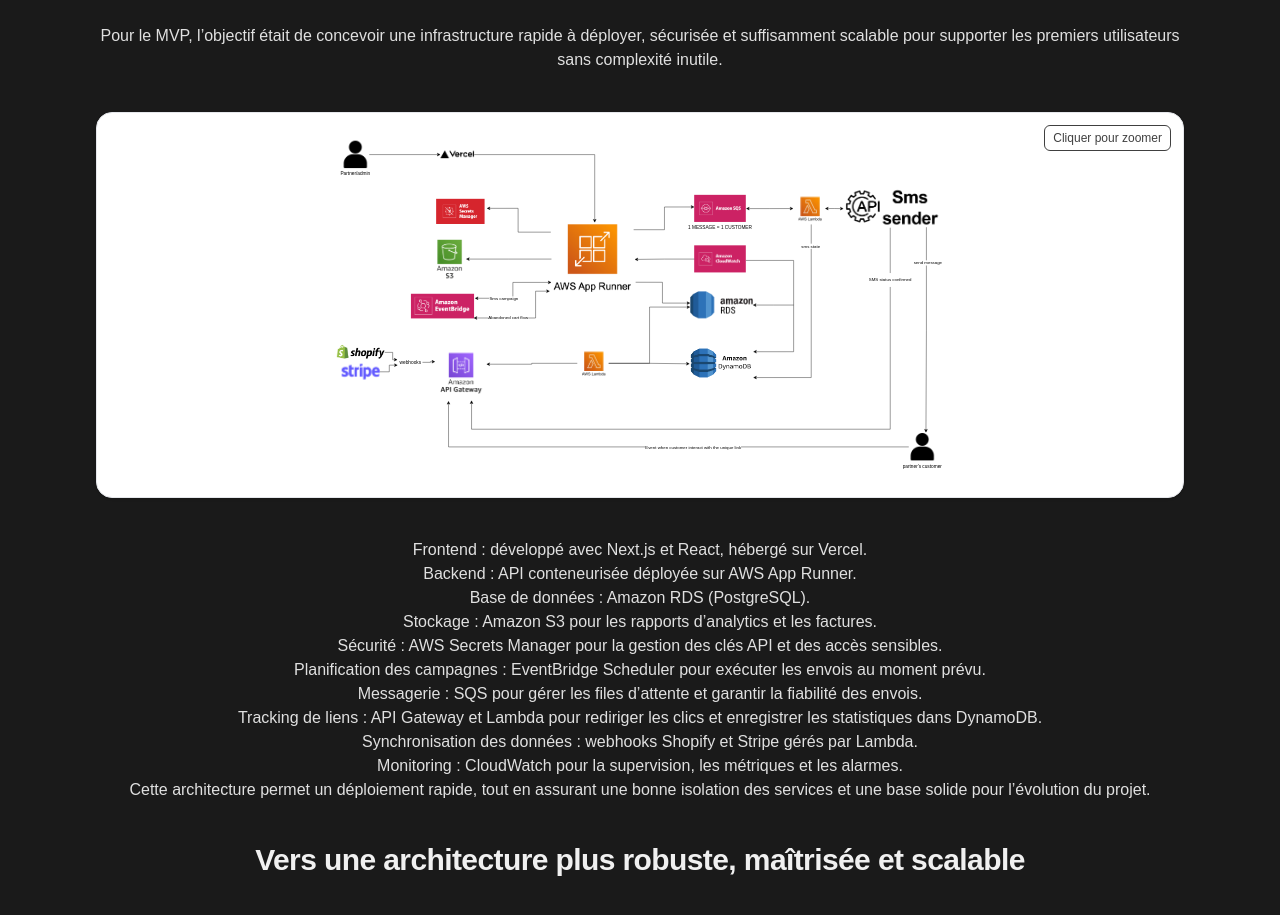
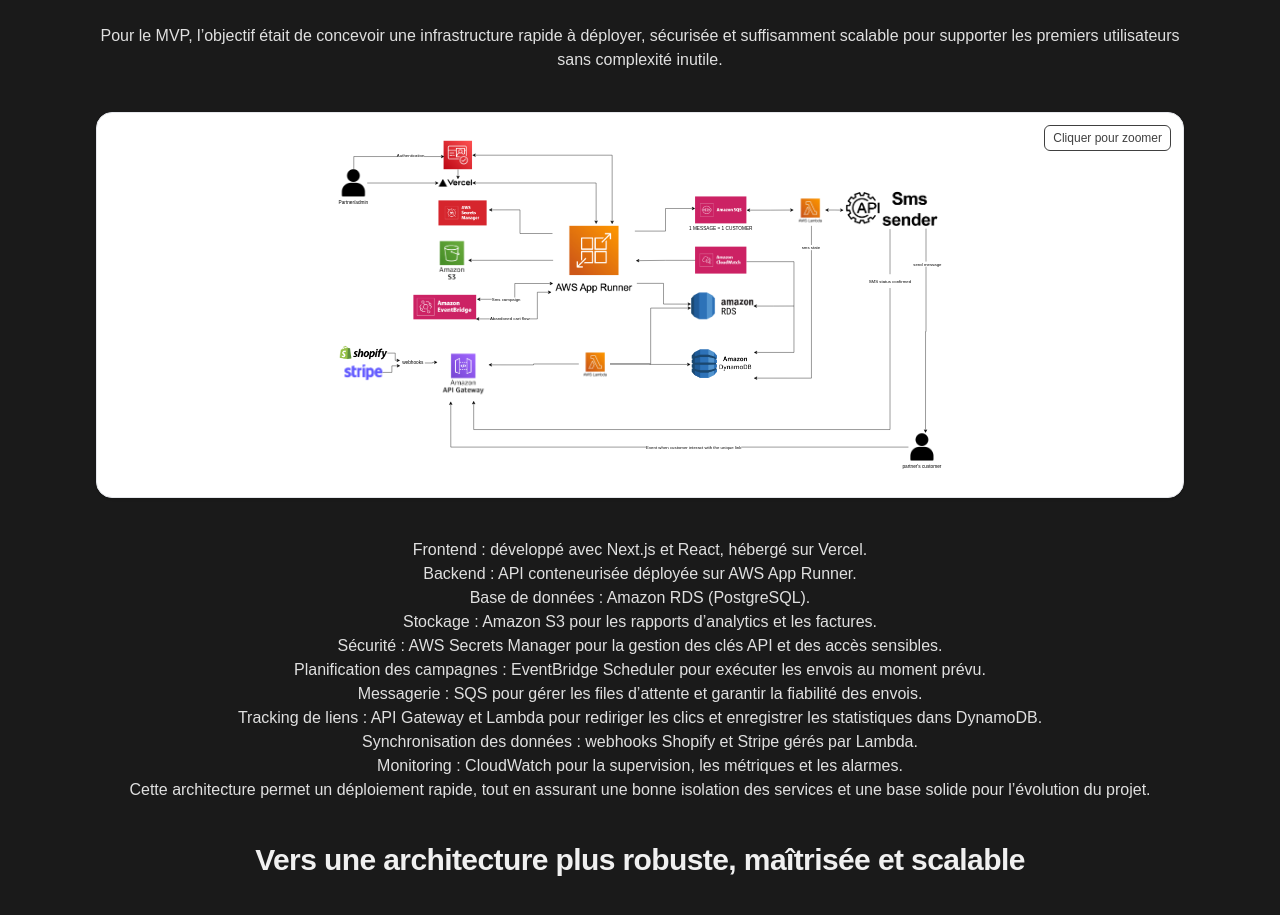
Before and after one commit to Noahalpro/portfoliodeux, a Next.js app: page /awsprojet in a window 1280 px wide. Shown: the part 800-1715 px from the top of the page. Built offline with nearby package versions, Linux system fonts and the light colour scheme.

Commit message:
cahgnement architecture ajout cognito aws

```diff
--- a/app/awsprojet/page.tsx
+++ b/app/awsprojet/page.tsx
@@ -38,7 +38,7 @@
             Pour le MVP, l’objectif était de concevoir une infrastructure rapide à déployer, sécurisée et suffisamment scalable pour supporter les premiers utilisateurs sans complexité inutile.
           </p>
           <ViewPleinEcran
-        src="/Architecture Cloud SAAS 5.svg"
+        src="/Architecture10.drawio.svg"
         alt="Diagramme d'architecture AWS pour le SaaS SMS"
             />
 
```
Also changed, not shown: public/Architecture10.drawio.svg (added).
